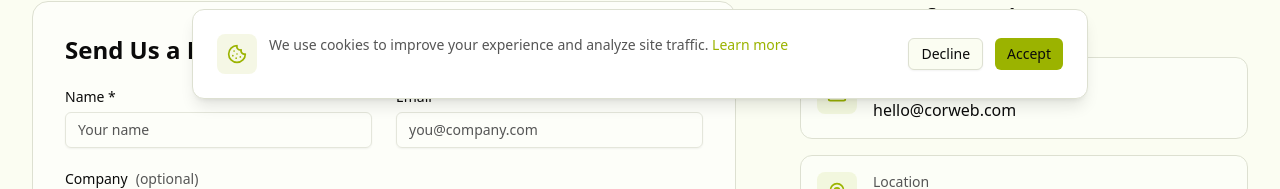
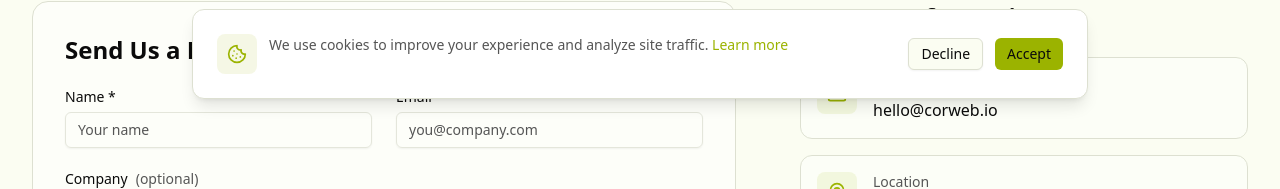
Before and after one commit to corweb-io/corweb, a Next.js app: page /en/contact in a window 1280 px wide. Shown: the part 685-874 px from the top of the page. Built offline with nearby package versions, Linux system fonts and the light colour scheme; no server answers.

Commit message:
Update email domain from .com to .io
- Update email address from hello@corweb.com to hello@corweb.io
- Update domain references from corweb.com to corweb.io
- Update in translation files, constants, contact page, email templates, and image generators

```diff
--- a/app/[locale]/contact/page.tsx
+++ b/app/[locale]/contact/page.tsx
@@ -44,8 +44,8 @@ function ContactUI() {
     {
       icon: Mail,
       label: t("info.emailLabel"),
-      value: "hello@corweb.com",
-      href: "mailto:hello@corweb.com",
+      value: "hello@corweb.io",
+      href: "mailto:hello@corweb.io",
     },
     {
       icon: MapPin,
--- a/app/[locale]/layout.tsx
+++ b/app/[locale]/layout.tsx
@@ -115,7 +115,7 @@ export default async function LocaleLayout({
         : "Custom software development for small and medium businesses",
     contactPoint: {
       "@type": "ContactPoint",
-      email: "hello@corweb.com",
+      email: "hello@corweb.io",
       contactType: "customer service",
       availableLanguage: ["English", "French"],
     },
--- a/app/[locale]/opengraph-image.tsx
+++ b/app/[locale]/opengraph-image.tsx
@@ -27,7 +27,6 @@ export default async function Image({
       : "AI-Accelerated Development";
 
   return new ImageResponse(
-    (
     <div
       style={{
         height: "100%",
@@ -121,10 +120,9 @@ export default async function Image({
           fontSize: "20px",
         }}
       >
-          <span>corweb.com</span>
+        <span>corweb.io</span>
       </div>
-      </div>
-    ),
+    </div>,
     {
       ...size,
     }
--- a/app/[locale]/twitter-image.tsx
+++ b/app/[locale]/twitter-image.tsx
@@ -27,7 +27,6 @@ export default async function Image({
       : "AI-Accelerated Development";
 
   return new ImageResponse(
-    (
     <div
       style={{
         height: "100%",
@@ -121,10 +120,9 @@ export default async function Image({
           fontSize: "20px",
         }}
       >
-          <span>corweb.com</span>
+        <span>corweb.io</span>
       </div>
-      </div>
-    ),
+    </div>,
     {
       ...size,
     }
--- a/components/emails/contact-email.tsx
+++ b/components/emails/contact-email.tsx
@@ -59,7 +59,7 @@ export function ContactEmail({
           <Hr style={hr} />
 
           <Text style={footer}>
-            This email was sent from the contact form on corweb.com
+            This email was sent from the contact form on corweb.io
           </Text>
         </Container>
       </Body>
--- a/lib/constants.ts
+++ b/lib/constants.ts
@@ -3,7 +3,7 @@
 export const siteConfig = {
   name: "Corweb",
   description: "Web and mobile software development agency",
-  url: process.env.NEXT_PUBLIC_SITE_URL || "https://corweb.com",
+  url: process.env.NEXT_PUBLIC_SITE_URL || "https://corweb.io",
   ogImage: "/og-image.jpg",
   links: {
     github: "https://github.com/corweb-io",
--- a/lib/resend.ts
+++ b/lib/resend.ts
@@ -9,5 +9,5 @@ export const resend = new Resend(process.env.RESEND_API_KEY);
 // Email configuration
 export const emailConfig = {
   from: process.env.RESEND_FROM_EMAIL || "Corweb <onboarding@resend.dev>",
-  to: process.env.CONTACT_EMAIL || "hello@corweb.com",
+  to: process.env.CONTACT_EMAIL || "hello@corweb.io",
 };
--- a/messages/en.json
+++ b/messages/en.json
@@ -314,7 +314,7 @@
       },
       "contact": {
         "title": "7. Contact Us",
-        "content": "For any privacy-related questions or to exercise your rights, contact us at:\nEmail: hello@corweb.com"
+        "content": "For any privacy-related questions or to exercise your rights, contact us at:\nEmail: hello@corweb.io"
       }
     }
   },
@@ -326,7 +326,7 @@
     "sections": {
       "publisher": {
         "title": "1. Website Publisher",
-        "content": "Corweb\nEmail: hello@corweb.com\nWebsite: https://corweb.com"
+        "content": "Corweb\nEmail: hello@corweb.io\nWebsite: https://corweb.io"
       },
       "hosting": {
         "title": "2. Hosting",
--- a/messages/fr.json
+++ b/messages/fr.json
@@ -314,7 +314,7 @@
       },
       "contact": {
         "title": "7. Nous Contacter",
-        "content": "Pour toute question relative à la confidentialité ou pour exercer vos droits, contactez-nous à :\nEmail : hello@corweb.com"
+        "content": "Pour toute question relative à la confidentialité ou pour exercer vos droits, contactez-nous à :\nEmail : hello@corweb.io"
       }
     }
   },
@@ -326,7 +326,7 @@
     "sections": {
       "publisher": {
         "title": "1. Éditeur du Site",
-        "content": "Corweb\nEmail : hello@corweb.com\nSite web : https://corweb.com"
+        "content": "Corweb\nEmail : hello@corweb.io\nSite web : https://corweb.io"
       },
       "hosting": {
         "title": "2. Hébergement",
```
Lines whose indentation alone changed are shown as unchanged.
